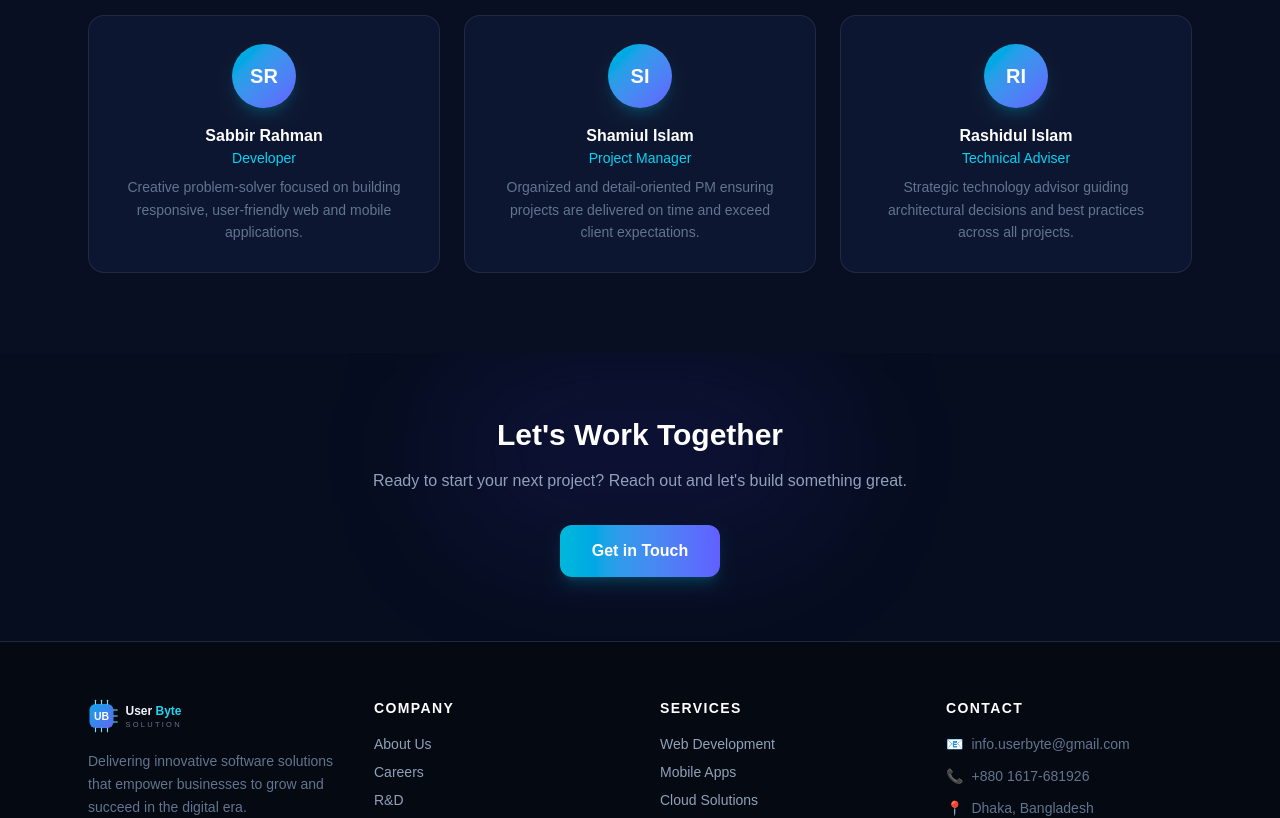
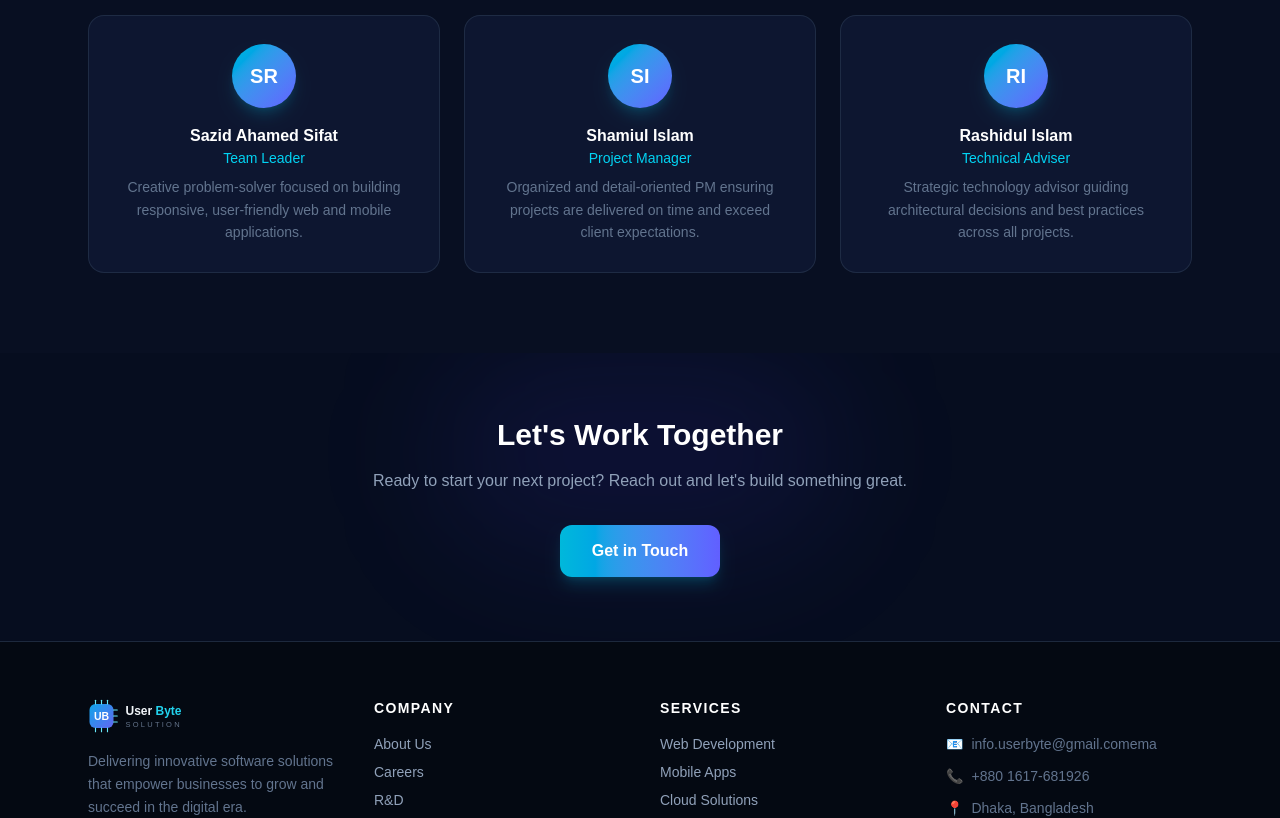
Before and after one commit to Userbyte-Solutions/userbyte_company, a Next.js app: page /about in a window 1280 px wide. Shown: the part 1800-2618 px from the top of the page. Built offline with nearby package versions, Linux system fonts and the light colour scheme.

Commit message:
update code

```diff
--- a/src/app/about/page.js
+++ b/src/app/about/page.js
@@ -6,7 +6,7 @@ const team = [
   { name: "Abdullah AL Mahmud", role: "CEO & Founder", bio: "Visionary leader driving innovation and growth at UserByte Solution with a passion for impactful technology.", avatar: "AM" },
   { name: "Tohidur Rahman", role: "Senior Developer", bio: "Experienced full-stack engineer building robust, scalable systems with precision and expertise.", avatar: "TR" },
   { name: "Maruf Hossain", role: "Developer", bio: "Dedicated developer crafting clean, efficient code and delivering high-quality software solutions.", avatar: "MH" },
-  { name: "Sabbir Rahman", role: "Developer", bio: "Creative problem-solver focused on building responsive, user-friendly web and mobile applications.", avatar: "SR" },
+  { name: "Sazid Ahamed Sifat", role: "Team Leader", bio: "Creative problem-solver focused on building responsive, user-friendly web and mobile applications.", avatar: "SR" },
   { name: "Shamiul Islam", role: "Project Manager", bio: "Organized and detail-oriented PM ensuring projects are delivered on time and exceed client expectations.", avatar: "SI" },
   { name: "Rashidul Islam", role: "Technical Adviser", bio: "Strategic technology advisor guiding architectural decisions and best practices across all projects.", avatar: "RI" },
 ];
--- a/src/components/Footer.js
+++ b/src/components/Footer.js
@@ -53,7 +53,7 @@ export default function Footer() {
           <div>
             <p className="text-white font-semibold mb-4 text-sm uppercase tracking-widest">Contact</p>
             <ul className="flex flex-col gap-3 text-sm text-slate-500">
-              <li className="flex items-start gap-2"><span>📧</span> info.userbyte@gmail.com</li>
+              <li className="flex items-start gap-2"><span>📧</span> info.userbyte@gmail.comema</li>
               <li className="flex items-start gap-2"><span>📞</span> +880 1617-681926</li>
               <li className="flex items-start gap-2"><span>📍</span> Dhaka, Bangladesh</li>
               <li className="flex items-start gap-2"><span>🕐</span> Mon–Fri, 9am–6pm BST</li>
```
